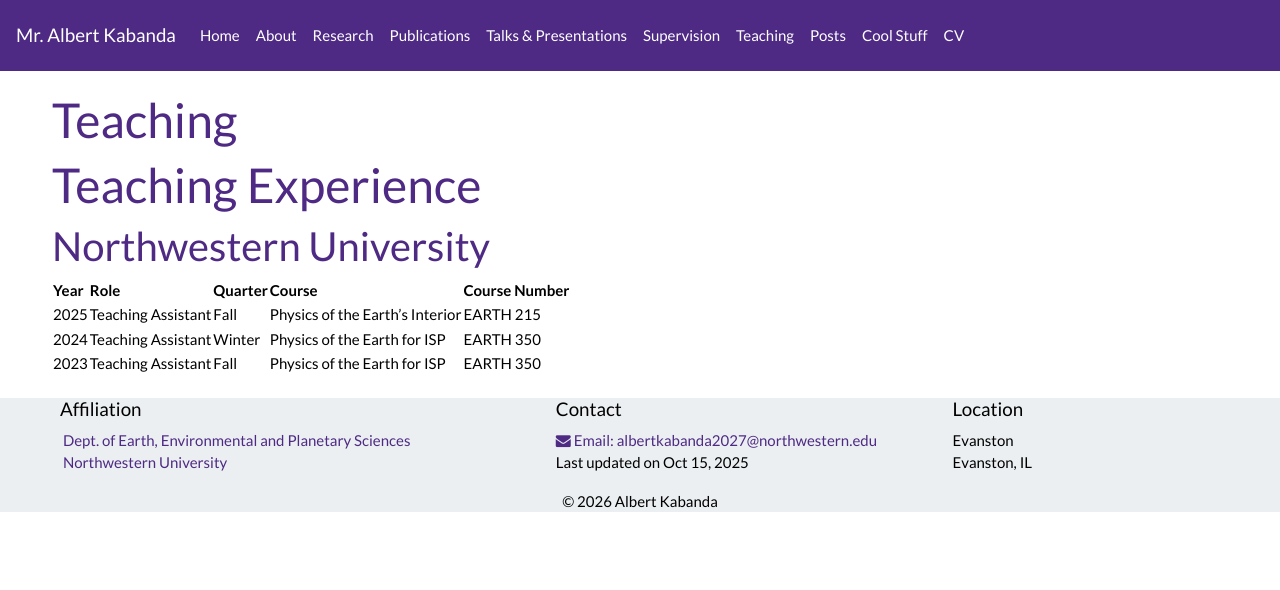
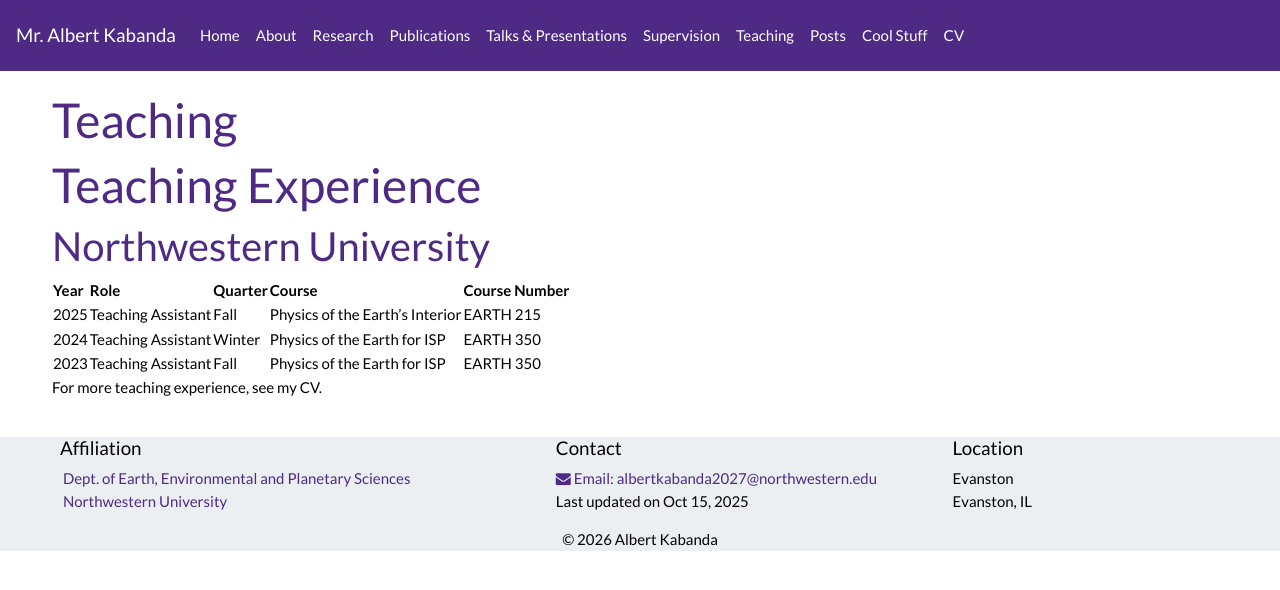
Before and after one commit to albertkabanda/albertkabanda.github.io, a Jekyll site: the page built from _pages/teaching.md, in a window 1280 px wide. Shown: the top 590 px of the page. Built offline with Jekyll 4.4.1, drawn with Linux system fonts in a browser that asks for light colours; nearby versions of some CDN libraries; a style sheet for code colours, icons or effects is not loaded.

Commit message:
Update teaching.md

```diff
--- a/_pages/teaching.md
+++ b/_pages/teaching.md
@@ -13,3 +13,5 @@ permalink: /teaching/
 | 2025 | Teaching Assistant | Fall | Physics of the Earth's Interior | EARTH 215 |
 | 2024 | Teaching Assistant | Winter | Physics of the Earth for ISP | EARTH 350 |
 | 2023 | Teaching Assistant | Fall | Physics of the Earth for ISP| EARTH 350 |
+
+For more teaching experience, see my CV.
```
